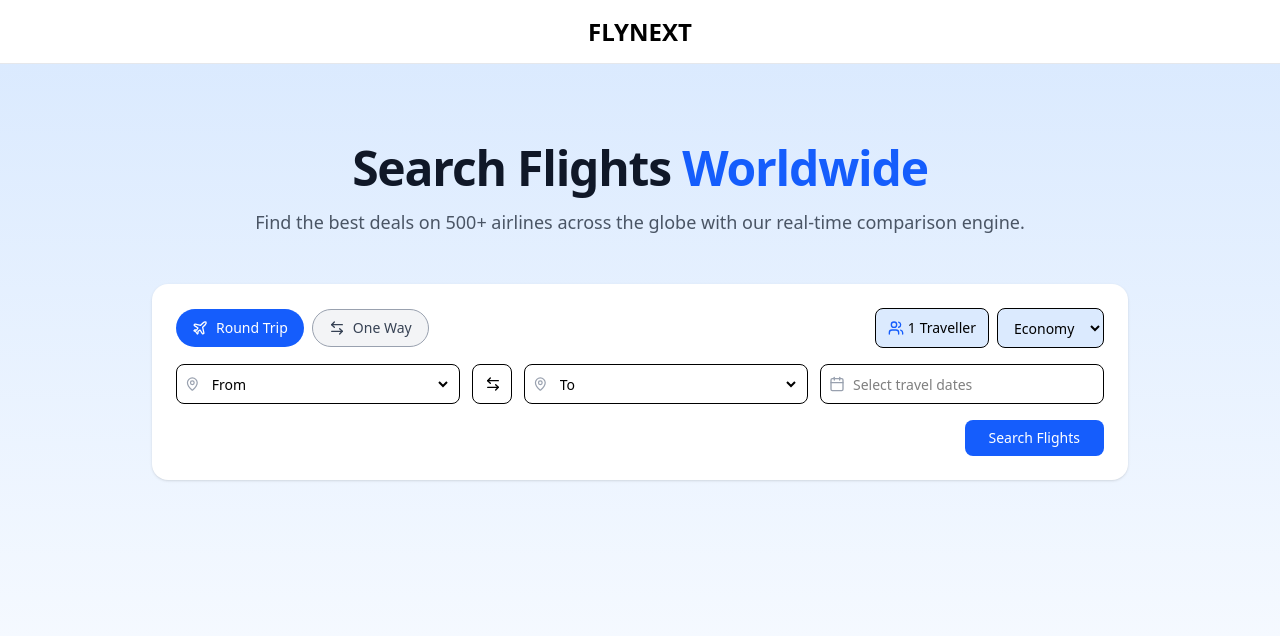
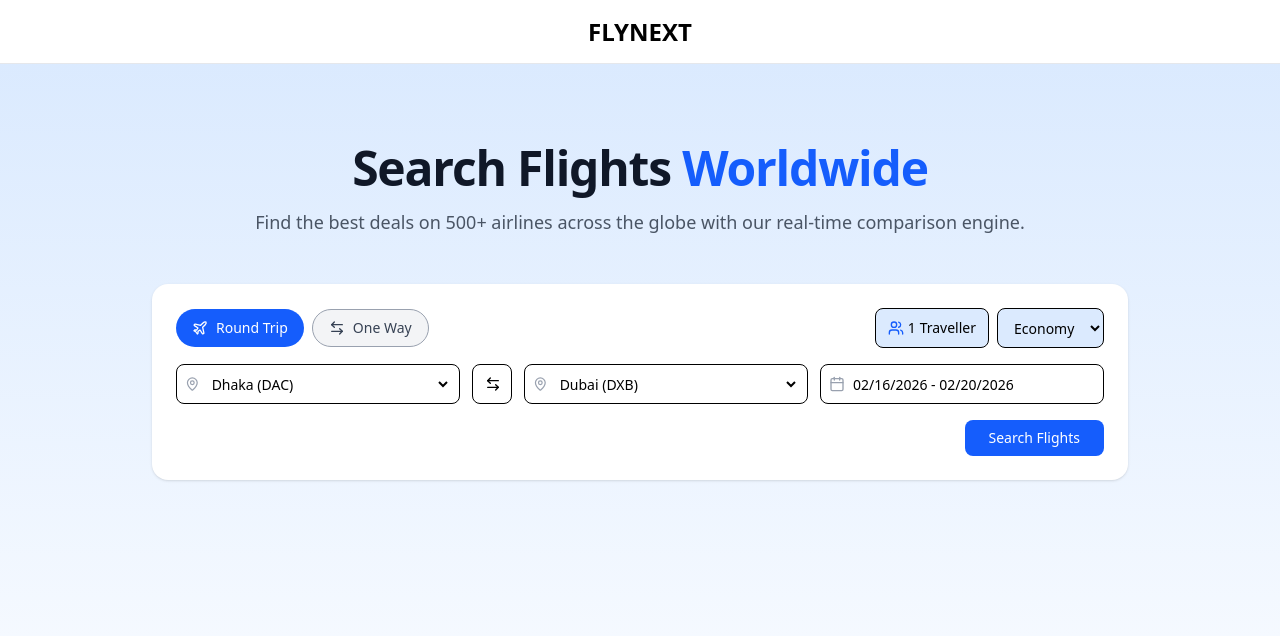
Before and after one commit to ikram3031/Flight-search-app, a React (Vite) app: page / in a window 1280 px wide. Shown: the top 636 px of the page. Built offline with nearby package versions, Linux system fonts and the light colour scheme.

Commit message:
applied default values

```diff
--- a/src/components/FlightSearch.tsx
+++ b/src/components/FlightSearch.tsx
@@ -29,17 +29,35 @@ export default function FlightSearch() {
 
   const [cabinClass, setCabinClass] = useState<CabinClass>("Economy");
 
-  const [from, setFrom] = useState("");
-  const [to, setTo] = useState("");
+  const [from, setFrom] = useState("DAC");
+  const [to, setTo] = useState("DXB");
 
-  const [departureDate, setDepartureDate] = useState<Date | null>(null);
-  const [returnDate, setReturnDate] = useState<Date | null>(null);
+  const today = new Date();
+
+  const defaultDeparture = new Date(today);
+  defaultDeparture.setDate(today.getDate() + 1);
+
+  const defaultReturn = new Date(today);
+  defaultReturn.setDate(today.getDate() + 5);
+
+  const [departureDate, setDepartureDate] = useState<Date | null>(
+    defaultDeparture,
+  );
+  const [returnDate, setReturnDate] = useState<Date | null>(defaultReturn);
 
   const handleTripTypeChange = (type: TripType) => {
     setTripType(type);
 
     if (type === "oneWay") {
-      setReturnDate(null); // VERY IMPORTANT
+      setReturnDate(null);
+    }
+
+    // Switching back to Round Trip
+    if (type === "round" && !returnDate && departureDate) {
+      const newReturn = new Date(departureDate);
+      newReturn.setDate(departureDate.getDate() + 4);
+
+      setReturnDate(newReturn);
     }
   };
 
@@ -59,17 +77,22 @@ export default function FlightSearch() {
   };
 
   const handleSearch = () => {
-    if (!from || !to || !departureDate) {
-      // alert("Please select From, To and Departure date");
-      toast.error("Please select From, To and travel date(s)");
+    if (!from || !to) {
+      toast.error("Please select origin and destination");
+      return;
+    }
+
+    if (!departureDate) {
+      toast.error("Please select departure date");
       return;
     }
 
     if (tripType === "round" && !returnDate) {
-      // alert("Please select Return date");
-      toast.error("Please select Return date");
+      toast.error("Please select return date");
       return;
     }
+
+    toast.success("Searching flights...");
 
     console.log({
       tripType,
@@ -201,7 +224,7 @@ export default function FlightSearch() {
             onChange={(e) => setFrom(e.target.value)}
             className="w-full outline-none text-sm bg-transparent h-10"
           >
-            <option value="">From</option>
+            {/* <option value="">From</option> */}
             {airports.map((a) => (
               <option key={a.code} value={a.code}>
                 {a.city} ({a.code})
@@ -226,7 +249,7 @@ export default function FlightSearch() {
             onChange={(e) => setTo(e.target.value)}
             className="w-full outline-none text-sm bg-transparent h-10"
           >
-            <option value="">To</option>
+            {/* <option value="">To</option> */}
             {airports.map((a) => (
               <option key={a.code} value={a.code}>
                 {a.city} ({a.code})
```
